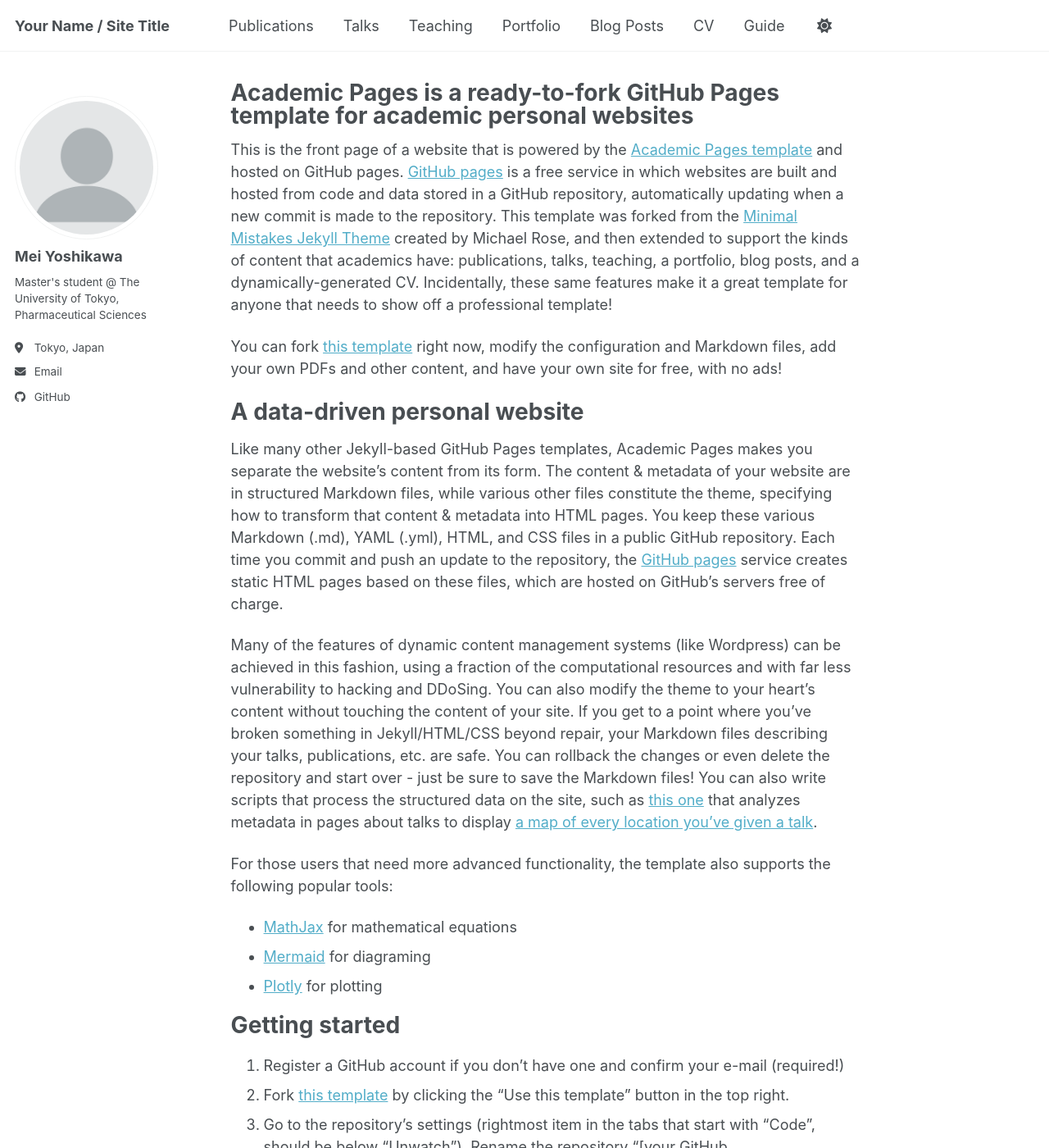
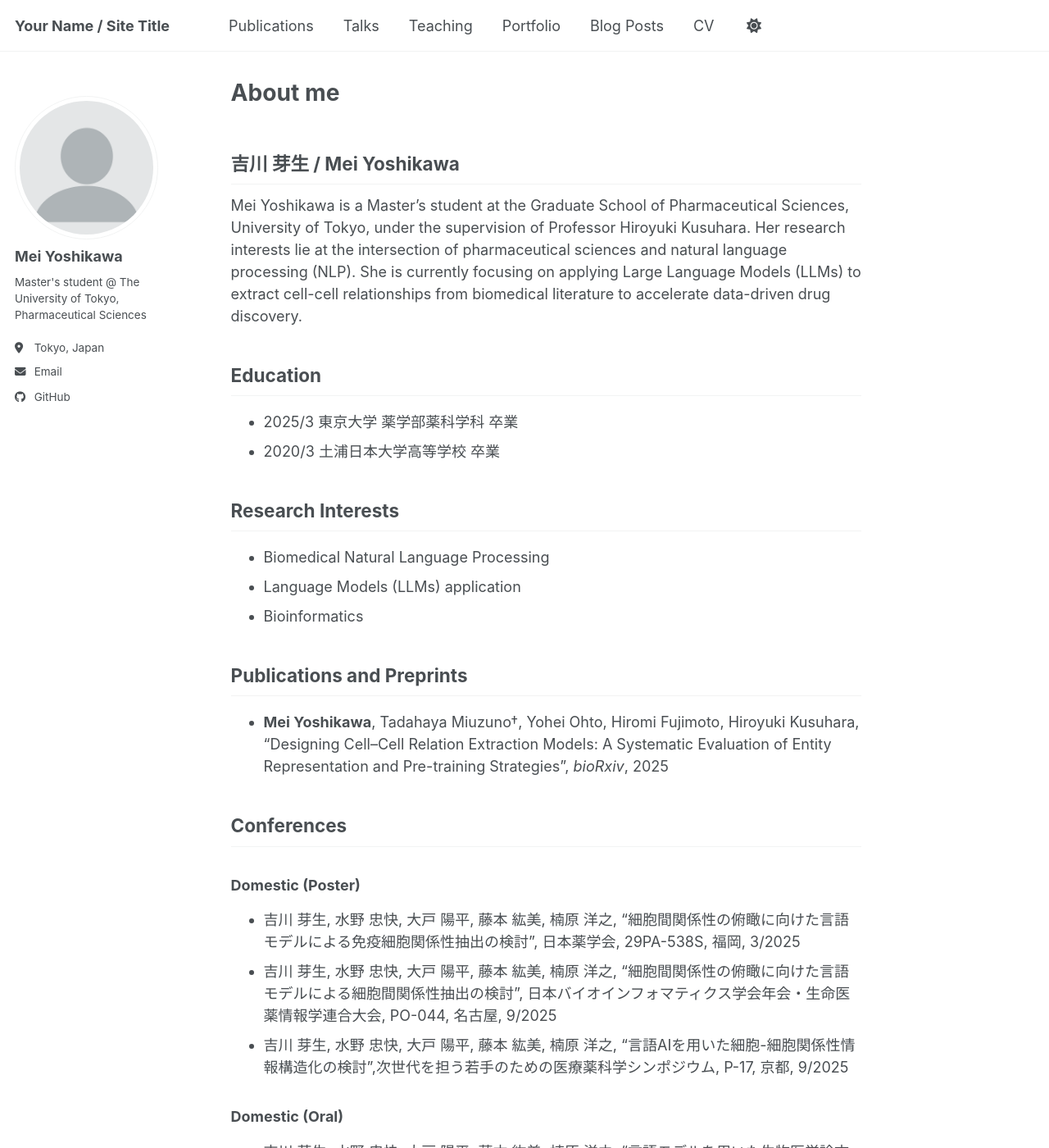
Before and after one commit to DevWithKaiju/DevWithKaiju.github.io, a Jekyll site: the page built from _pages/about.md, in a window 1280 px wide and 1400 px high. Shown: the whole window at 82% size. Built offline with Jekyll 4.4.1, drawn with Linux system fonts in a browser that asks for light colours; a script bundle is joined from its source files by our own code; library files that are not in the unit come from our copies; some of the changed text lies outside the part shown.

Commit message:
edit aboutme

```diff
--- a/_config.yml
+++ b/_config.yml
@@ -11,7 +11,7 @@
 site_theme               : "default" # the available themes options are "default", "air", "sunrise", "mint", "dirt" and "contrast"
 title                    : "Your Name / Site Title"
 title_separator          : "-"
-name                     : &name "吉川芽生 / Mei Yoshikawa"
+name                     : &name "吉川 芽生 / Mei Yoshikawa"
 description              : &description "Mei Yoshikawa's academic portfolio"   # Update this with a general description of your site, this is the default if not overridden by a page
 url                      : https://DevWithKaiju.github.io # The base hostname & protocol for your site e.g. "https://[your GitHub username].github.io",
                                                            # or if you already have some other page hosted on Github then use "https://[your GitHub username].github.io/[Your Repo Name]"
--- a/_data/navigation.yml
+++ b/_data/navigation.yml
@@ -29,5 +29,5 @@
   # - title: "CV"
   #   url: /cv-json/
 
-  - title: "Guide"
-    url: /markdown/
+  # - title: "Guide"
+  #   url: /markdown/
--- a/_pages/about.md
+++ b/_pages/about.md
@@ -1,56 +1,60 @@
 ---
 permalink: /
-title: "Academic Pages is a ready-to-fork GitHub Pages template for academic personal websites"
+title: "About me"
 author_profile: true
 redirect_from:
   - /about/
   - /about.html
 ---
 
-This is the front page of a website that is powered by the [Academic Pages template](https://github.com/academicpages/academicpages.github.io) and hosted on GitHub pages. [GitHub pages](https://pages.github.com) is a free service in which websites are built and hosted from code and data stored in a GitHub repository, automatically updating when a new commit is made to the repository. This template was forked from the [Minimal Mistakes Jekyll Theme](https://mmistakes.github.io/minimal-mistakes/) created by Michael Rose, and then extended to support the kinds of content that academics have: publications, talks, teaching, a portfolio, blog posts, and a dynamically-generated CV. Incidentally, these same features make it a great template for anyone that needs to show off a professional template!
+吉川 芽生 / Mei Yoshikawa
+------
+Mei Yoshikawa is a Master's student at the Graduate School of Pharmaceutical Sciences, University of Tokyo, under the supervision of Professor Hiroyuki Kusuhara. Her research interests lie at the intersection of pharmaceutical sciences and natural language processing (NLP). She is currently focusing on applying Large Language Models (LLMs) to extract cell-cell relationships from biomedical literature to accelerate data-driven drug discovery.
 
- You can fork [this template](https://github.com/academicpages/academicpages.github.io) right now, modify the configuration and Markdown files, add your own PDFs and other content, and have your own site for free, with no ads!
 
-A data-driven personal website
-======
-Like many other Jekyll-based GitHub Pages templates, Academic Pages makes you separate the website's content from its form. The content & metadata of your website are in structured Markdown files, while various other files constitute the theme, specifying how to transform that content & metadata into HTML pages. You keep these various Markdown (.md), YAML (.yml), HTML, and CSS files in a public GitHub repository. Each time you commit and push an update to the repository, the [GitHub pages](https://pages.github.com/) service creates static HTML pages based on these files, which are hosted on GitHub's servers free of charge.
+Education
+------
+- 2025/3 東京大学 薬学部薬科学科 卒業
+- 2020/3 土浦日本大学高等学校 卒業
 
-Many of the features of dynamic content management systems (like Wordpress) can be achieved in this fashion, using a fraction of the computational resources and with far less vulnerability to hacking and DDoSing. You can also modify the theme to your heart's content without touching the content of your site. If you get to a point where you've broken something in Jekyll/HTML/CSS beyond repair, your Markdown files describing your talks, publications, etc. are safe. You can rollback the changes or even delete the repository and start over - just be sure to save the Markdown files! You can also write scripts that process the structured data on the site, such as [this one](https://github.com/academicpages/academicpages.github.io/blob/master/talkmap.ipynb) that analyzes metadata in pages about talks to display [a map of every location you've given a talk](https://academicpages.github.io/talkmap.html).
 
-For those users that need more advanced functionality, the template also supports the following popular tools:
-- [MathJax](https://www.mathjax.org/) for mathematical equations
-- [Mermaid](https://mermaid.js.org/) for diagraming
-- [Plotly](https://plotly.com/javascript/) for plotting
+Research Interests
+------
+* Biomedical Natural Language Processing
+* Language Models (LLMs) application
+* Bioinformatics
 
-Getting started
-======
-1. Register a GitHub account if you don't have one and confirm your e-mail (required!)
-1. Fork [this template](https://github.com/academicpages/academicpages.github.io) by clicking the "Use this template" button in the top right.
-1. Go to the repository's settings (rightmost item in the tabs that start with "Code", should be below "Unwatch"). Rename the repository "[your GitHub username].github.io", which will also be your website's URL.
-1. Set site-wide configuration and create content & metadata (see below -- also see [this set of diffs](https://archive.is/3TPas) showing what files were changed to set up [an example site](https://getorg-testacct.github.io) for a user with the username "getorg-testacct")
-1. Upload any files (like PDFs, .zip files, etc.) to the files/ directory. They will appear at https://[your GitHub username].github.io/files/example.pdf.
-1. Check status by going to the repository settings, in the "GitHub pages" section
 
-Site-wide configuration
+Publications and Preprints
 ------
-The main configuration file for the site is in the base directory in [_config.yml](https://github.com/academicpages/academicpages.github.io/blob/master/_config.yml), which defines the content in the sidebars and other site-wide features. You will need to replace the default variables with ones about yourself and your site's github repository. The configuration file for the top menu is in [_data/navigation.yml](https://github.com/academicpages/academicpages.github.io/blob/master/_data/navigation.yml). For example, if you don't have a portfolio or blog posts, you can remove those items from that navigation.yml file to remove them from the header.
+- **Mei Yoshikawa**, Tadahaya Miuzuno†, Yohei Ohto, Hiromi Fujimoto, Hiroyuki Kusuhara, "Designing Cell–Cell Relation Extraction Models: A Systematic Evaluation of Entity Representation and Pre-training Strategies", _bioRxiv_, 2025
 
-Create content & metadata
+
+Conferences
 ------
-For site content, there is one Markdown file for each type of content, which are stored in directories like _publications, _talks, _posts, _teaching, or _pages. For example, each talk is a Markdown file in the [_talks directory](https://github.com/academicpages/academicpages.github.io/tree/master/_talks). At the top of each Markdown file is structured data in YAML about the talk, which the theme will parse to do lots of cool stuff. The same structured data about a talk is used to generate the list of talks on the [Talks page](https://academicpages.github.io/talks), each [individual page](https://academicpages.github.io/talks/2012-03-01-talk-1) for specific talks, the talks section for the [CV page](https://academicpages.github.io/cv), and the [map of places you've given a talk](https://academicpages.github.io/talkmap.html) (if you run this [python file](https://github.com/academicpages/academicpages.github.io/blob/master/talkmap.py) or [Jupyter notebook](https://github.com/academicpages/academicpages.github.io/blob/master/talkmap.ipynb), which creates the HTML for the map based on the contents of the _talks directory).
 
-**Markdown generator**
+### Domestic (Poster)
 
-The repository includes [a set of Jupyter notebooks](https://github.com/academicpages/academicpages.github.io/tree/master/markdown_generator
-) that converts a CSV containing structured data about talks or presentations into individual Markdown files that will be properly formatted for the Academic Pages template. The sample CSVs in that directory are the ones I used to create my own personal website at stuartgeiger.com. My usual workflow is that I keep a spreadsheet of my publications and talks, then run the code in these notebooks to generate the Markdown files, then commit and push them to the GitHub repository.
+* 吉川 芽生, 水野 忠快, 大戸 陽平, 藤本 紘美, 楠原 洋之, “細胞間関係性の俯瞰に向けた言語モデルによる免疫細胞関係性抽出の検討”, 日本薬学会, 29PA-538S, 福岡, 3/2025
+* 吉川 芽生, 水野 忠快, 大戸 陽平, 藤本 紘美, 楠原 洋之, “細胞間関係性の俯瞰に向けた言語モデルによる細胞間関係性抽出の検討”, 日本バイオインフォマティクス学会年会・生命医薬情報学連合大会, PO-044, 名古屋, 9/2025
+* 吉川 芽生, 水野 忠快, 大戸 陽平, 藤本 紘美, 楠原 洋之, “言語AIを用いた細胞-細胞関係性情報構造化の検討”,次世代を担う若手のための医療薬科学シンポジウム, P-17, 京都, 9/2025
 
-How to edit your site's GitHub repository
+### Domestic (Oral)
+
+* 吉川 芽生, 水野 忠快, 大戸 陽平, 藤本 紘美, 楠原 洋之, “言語モデルを用いた生物医学論文からの細胞間相互作用抽出の検討”, 医薬品毒性機序研究会, O-3, 北海道（ハイブリッド）, 12/2025
+
+<!-- Internships / Employment
 ------
-Many people use a git client to create files on their local computer and then push them to GitHub's servers. If you are not familiar with git, you can directly edit these configuration and Markdown files directly in the github.com interface. Navigate to a file (like [this one](https://github.com/academicpages/academicpages.github.io/blob/master/_talks/2012-03-01-talk-1.md) and click the pencil icon in the top right of the content preview (to the right of the "Raw | Blame | History" buttons). You can delete a file by clicking the trashcan icon to the right of the pencil icon. You can also create new files or upload files by navigating to a directory and clicking the "Create new file" or "Upload files" buttons.
 
-Example: editing a Markdown file for a talk
-![Editing a Markdown file for a talk](/images/editing-talk.png)
 
-For more info
+Other Activities
 ------
-More info about configuring Academic Pages can be found in [the guide](https://academicpages.github.io/markdown/), the [growing wiki](https://github.com/academicpages/academicpages.github.io/wiki), and you can always [ask a question on GitHub](https://github.com/academicpages/academicpages.github.io/discussions). The [guides for the Minimal Mistakes theme](https://mmistakes.github.io/minimal-mistakes/docs/configuration/) (which this theme was forked from) might also be helpful.
+
+
+Awards / Honors
+------
+
+
+
+Scholarships / Grants
+------ -->
```
